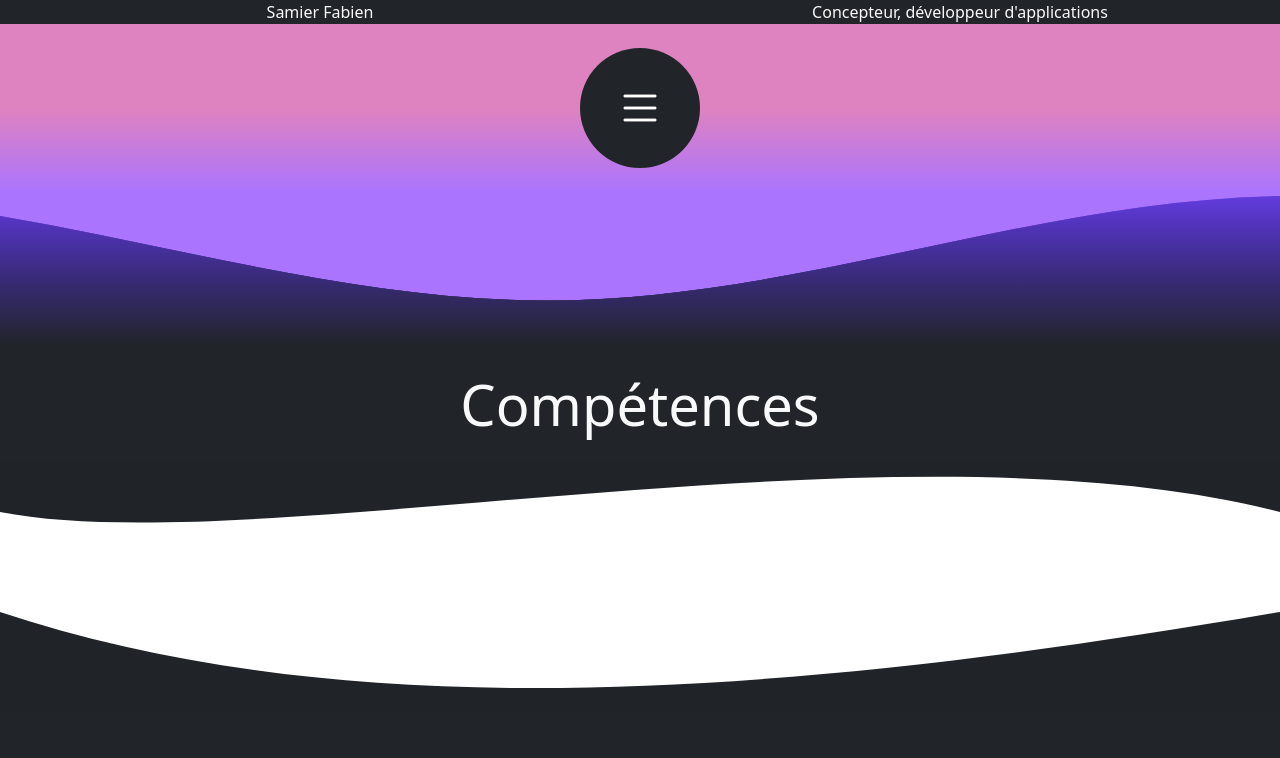
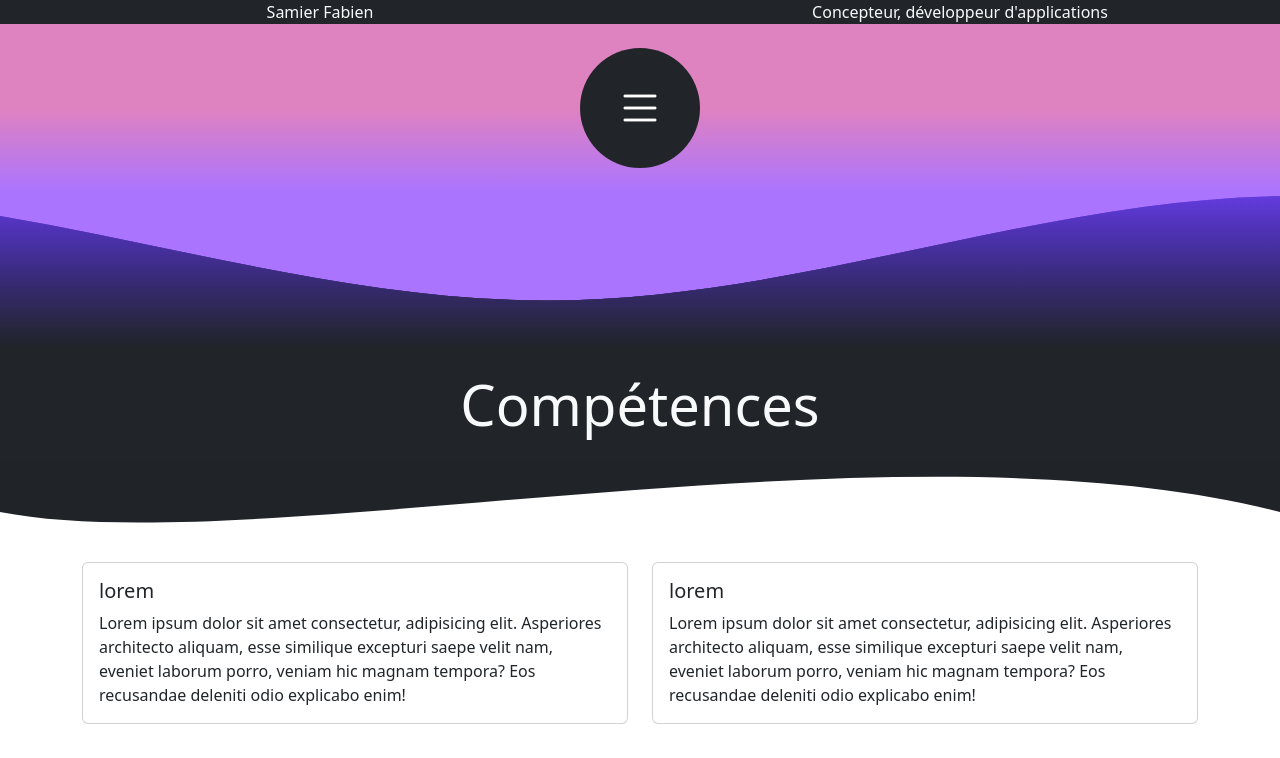
Before and after one commit to samier-fabien/samier_fabien_cv, a React (Vite) app: page /experiences in a window 1280 px wide. Shown: the top 758 px of the page. Built offline with nearby package versions, Linux system fonts and the light colour scheme.

Commit message:
Ajout de DoubleSidedCard dans Experiences

```diff
--- a/src/routes/Experiences.jsx
+++ b/src/routes/Experiences.jsx
@@ -1,6 +1,7 @@
 import React from "react";
 import Transition from "../components/Transition";
 import FooterTransition from "../components/FooterTransition";
+import DoubleSidedCard from "../components/DoubleSidedCard";
 
 export default function Experiences() {
   return (
@@ -15,6 +16,34 @@ export default function Experiences() {
         transitionContainerClasses="bg-white"
         transitionFillColor="#202428"
       />
+      <div className="container">
+        <div className="row">
+          <div className="col">
+            <DoubleSidedCard
+              otherFace={<p className="card-text">L'autre face, the dark side of the card...</p>}
+            >
+              <h5 className="card-title">lorem</h5>
+              <p className="card-text">
+                Lorem ipsum dolor sit amet consectetur, adipisicing elit. Asperiores architecto
+                aliquam, esse similique excepturi saepe velit nam, eveniet laborum porro, veniam hic
+                magnam tempora? Eos recusandae deleniti odio explicabo enim!
+              </p>
+            </DoubleSidedCard>
+          </div>
+          <div className="col">
+            <DoubleSidedCard
+              otherFace={<p className="card-text">L'autre face, the dark side of the card...</p>}
+            >
+              <h5 className="card-title">lorem</h5>
+              <p className="card-text">
+                Lorem ipsum dolor sit amet consectetur, adipisicing elit. Asperiores architecto
+                aliquam, esse similique excepturi saepe velit nam, eveniet laborum porro, veniam hic
+                magnam tempora? Eos recusandae deleniti odio explicabo enim!
+              </p>
+            </DoubleSidedCard>
+          </div>
+        </div>
+      </div>
       <FooterTransition />
     </>
   );
```
